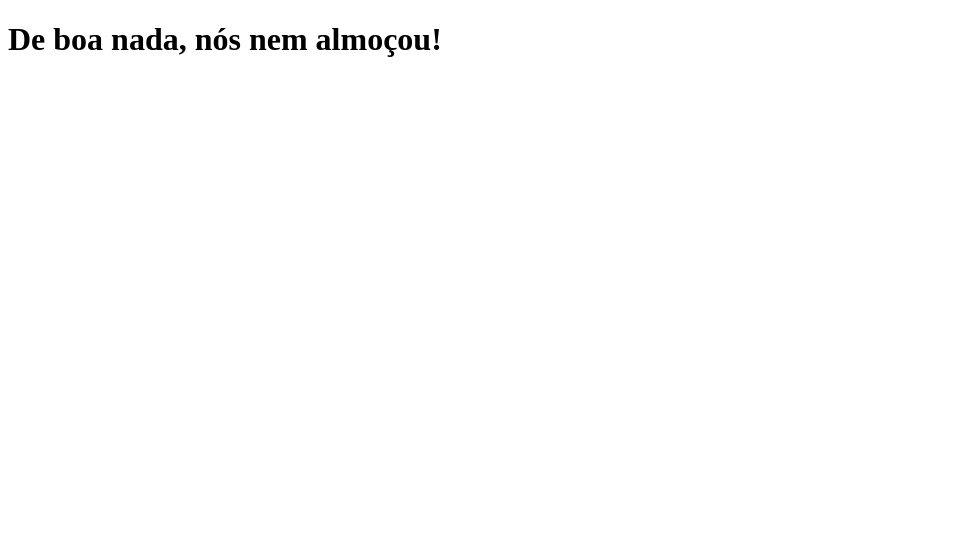
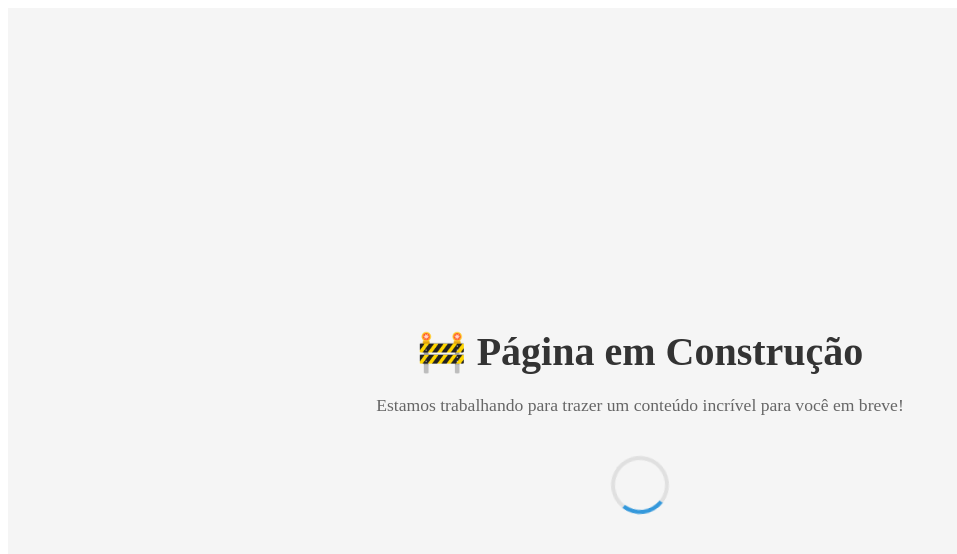
Before and after one commit to dougcarvalho92/clone-tabnews, a Next.js app: page / in a window 1280 px wide. Shown: the top 554 px of the page, without its empty margins (0-957 px from the left). Built offline with nearby package versions, Linux system fonts and the light colour scheme.

Commit message:
Atualiza componente Home para exibir mensagem de construção e adiciona animação de carregamento

```diff
--- a/pages/index.js
+++ b/pages/index.js
@@ -1,7 +1,52 @@
-function Home() {
-  return <h1>De boa nada, nós nem almoçou!</h1>;
+export default function Home() {
+  return (
+    <div style={styles.container}>
+      <style>{`
+        @keyframes spin {
+          0% { transform: rotate(0deg); }
+          100% { transform: rotate(360deg); }
+        }
+      `}</style>
+      <div style={styles.content}>
+        <h1 style={styles.title}>🚧 Página em Construção</h1>
+        <p style={styles.text}>
+          Estamos trabalhando para trazer um conteúdo incrível para você em breve!
+        </p>
+        <div style={styles.loader}></div>
+      </div>
+    </div>
+  );
 }
-function teste() {
-  return <h2>Teste</h2>;
-}
-export default Home;
+
+const styles = {
+  container: {
+    display: 'flex',
+    justifyContent: 'center',
+    alignItems: 'center',
+    minHeight: '100vh',
+    backgroundColor: '#f5f5f5',
+  },
+  content: {
+    textAlign: 'center',
+    padding: '40px',
+  },
+  title: {
+    fontSize: '2.5rem',
+    color: '#333',
+    marginBottom: '20px',
+  },
+  text: {
+    fontSize: '1.1rem',
+    color: '#666',
+    marginBottom: '40px',
+  },
+  loader: {
+    border: '4px solid #e0e0e0',
+    borderTop: '4px solid #3498db',
+    borderRadius: '50%',
+    width: '50px',
+    height: '50px',
+    animation: 'spin 1s linear infinite',
+    margin: '0 auto',
+  },
+};
```
Also changed, not shown: global.css (added).
